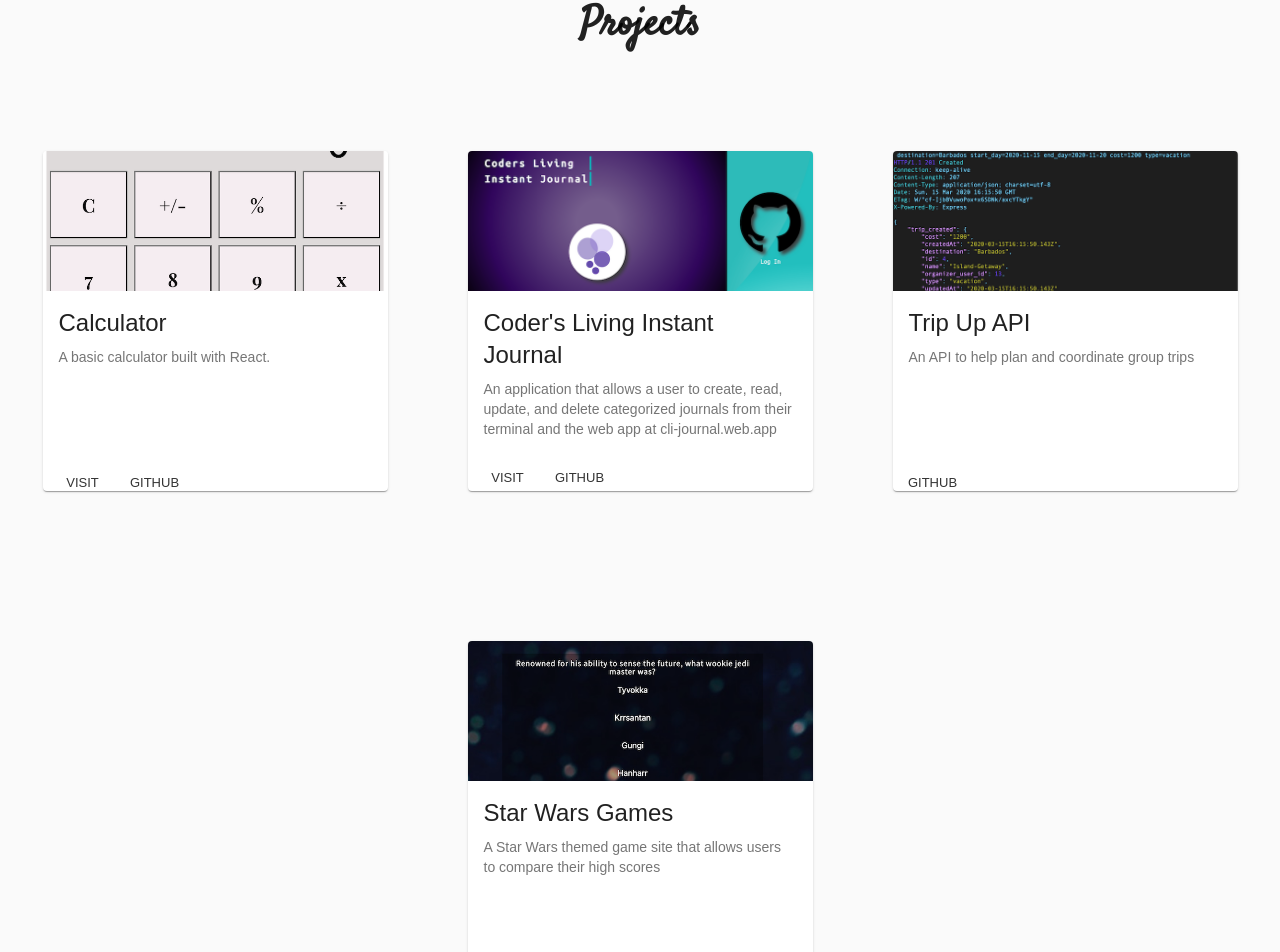
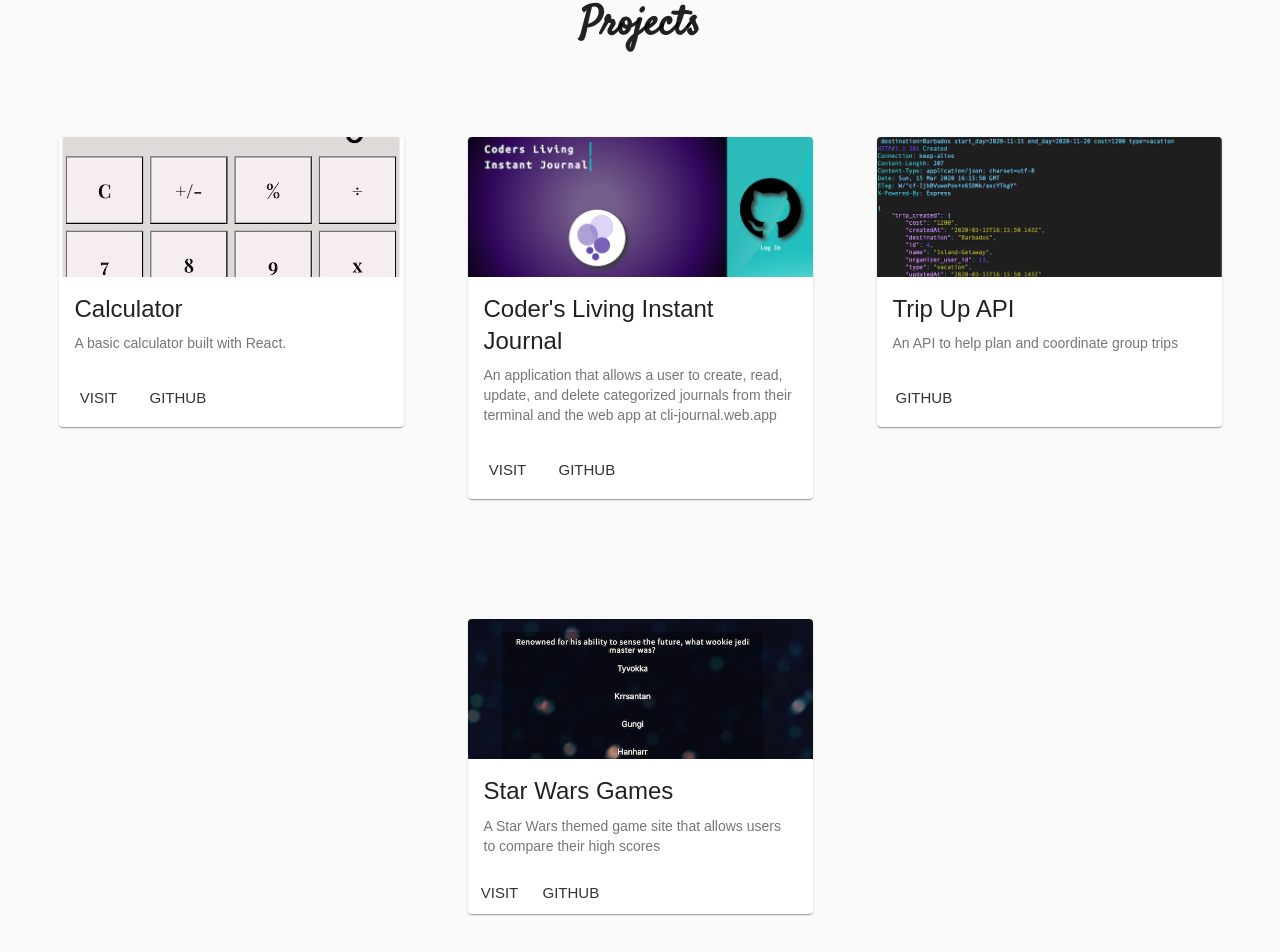
Before and after one commit to slakeyj/portfolio-react, a React (Create React App) app: page /projects in a window 1280 px wide. Shown: the part 80-1032 px from the top of the page. Built offline with nearby package versions, Linux system fonts and the light colour scheme; a web font is replaced by a local one.

Commit message:
cleaned up and replaced links with props

```diff
--- a/src/components/Projects/Projects.jsx
+++ b/src/components/Projects/Projects.jsx
@@ -1,184 +1,191 @@
 import React from 'react';
 import { makeStyles } from '@material-ui/core/styles';
-import { Card, CardActionArea, CardActions, CardContent, CardMedia, Button, Typography, Grid } from '@material-ui/core';
-import loginImage from './clij.png'
-import createTrip from './create-trip.png'
-import trivia from './trivia.png'
-import calculator from './calculator.png'
+import Card from '@material-ui/core/Card';
+import CardActionArea from '@material-ui/core/CardActionArea';
+import CardActions from '@material-ui/core/CardActions';
+import CardContent from '@material-ui/core/CardContent';
+import CardMedia from '@material-ui/core/CardMedia';
+import Button from '@material-ui/core/Button';
+import Typography from '@material-ui/core/Typography';
+import Grid from '@material-ui/core/Grid';
+import loginImage from './clij.png';
+import createTrip from './create-trip.png';
+import trivia from './trivia.png';
+import calculator from './calculator.png';
 
 const useStyles = makeStyles({
   root: {
     width: 345,
-    height: 340,
-    marginTop: '5em'
+    // height: 340,
+    marginTop: '4em',
   },
-  media: {
-    height: 140,
-  },
-  cardActionsStyles: {
-    height: '20%',
-    position: 'absolute'
-  }
 });
-
 
 const Projects = () => {
   const classes = useStyles();
 
   return (
     <>
-      <Grid container justify="center">
-        <Grid item >
+      <Grid container justify='center'>
+        <Grid item>
           <h1>Projects</h1>
         </Grid>
       </Grid>
-      <Grid container direction="row" spacing={10} justify="center">
-
+      <Grid container direction='row' spacing={8} justify='center'>
         {/* Calculator */}
-      <Grid item >
+        <Grid item>
           <Card className={classes.root}>
             <CardActionArea>
-            <a target="_blank" href="https://slakeyj.github.io/calculator/">
               <CardMedia
-                className={classes.media}
+                component='img'
+                alt='Calculator'
+                height='140'
                 image={calculator}
-                title="calculator"
+                title='calculator'
               />
-              </a>
               <CardContent>
-                <Typography gutterBottom variant="h5" component="h2">
+                <Typography gutterBottom variant='h5' component='h2'>
                   Calculator
                 </Typography>
-                <Typography variant="body2" color="textSecondary" component="p">
+                <Typography variant='body2' color='textSecondary' component='p'>
                   A basic calculator built with React.
-                  <br></br>
-                  <br></br>
                 </Typography>
               </CardContent>
             </CardActionArea>
 
-            <CardActions className={classes.cardActionsStyles}>
-            <a target="_blank" href="https://slakeyj.github.io/calculator/">
-                <Button size="small" color="primary">
+            <CardActions>
+              <Button
+                href='https://slakeyj.github.io/calculator/'
+                size='large'
+                color='primary'
+              >
                 Visit
               </Button>
-              </a>
-              <a target="_blank" href="https://github.com/slakeyj/calculator">
-                <Button size="small" color="primary">
+              <Button
+                href='https://github.com/slakeyj/calculator'
+                size='large'
+                color='primary'
+              >
                 Github
               </Button>
-              </a>
+              {/* </Grid> */}
             </CardActions>
-          </Card >
+          </Card>
         </Grid>
 
         {/* CLIJ */}
-        <Grid item >
+        <Grid item>
           <Card className={classes.root}>
             <CardActionArea>
-            <a target="_blank" href="https://cli-journal.web.app/">
               <CardMedia
-                className={classes.media}
+                component='img'
+                height='140'
+                alt='coders living instant journal'
                 image={loginImage}
-                title="CLIJ"
+                title='CLIJ'
               />
-              </a>
               <CardContent>
-                <Typography gutterBottom variant="h5" component="h2">
+                <Typography gutterBottom variant='h5' component='h2'>
                   Coder's Living Instant Journal
                 </Typography>
-                <Typography variant="body2" color="textSecondary" component="p">
-                  An application that allows a user to create, read, update, and delete categorized journals from their terminal and the web app at cli-journal.web.app
-
+                <Typography variant='body2' color='textSecondary' component='p'>
+                  An application that allows a user to create, read, update, and
+                  delete categorized journals from their terminal and the web
+                  app at cli-journal.web.app
                 </Typography>
               </CardContent>
             </CardActionArea>
             <CardActions>
-              <a target="_blank" href="https://cli-journal.web.app/">
-                <Button size="small" color="primary">
+              <Button
+                href='https://cli-journal.web.app/'
+                size='large'
+                color='primary'
+              >
                 Visit
               </Button>
-              </a>
-              <a target="_blank" href="https://github.com/Coders-Living-Instant-Work-Journal">
-                <Button size="small" color="primary">
+              <Button
+                href='https://github.com/Coders-Living-Instant-Work-Journal'
+                size='large'
+                color='primary'
+              >
                 Github
               </Button>
-              </a>
             </CardActions>
-          </Card >
+          </Card>
         </Grid>
 
         {/* Trip Up */}
-        <Grid item >
+        <Grid item>
           <Card className={classes.root}>
             <CardActionArea>
-            <a target="_blank" href="https://github.com/trip-up/trip-up">
               <CardMedia
-                className={classes.media}
+                alt='trip up'
+                component='img'
+                height='140'
                 image={createTrip}
-                title="trip up create trip"
+                title='trip up create trip'
               />
-              </a>
               <CardContent>
-                <Typography gutterBottom variant="h5" component="h2">
+                <Typography gutterBottom variant='h5' component='h2'>
                   Trip Up API
                 </Typography>
-                <Typography variant="body2" color="textSecondary" component="p">
+                <Typography variant='body2' color='textSecondary' component='p'>
                   An API to help plan and coordinate group trips
-                  <br></br>
-                  <br></br>
                 </Typography>
               </CardContent>
             </CardActionArea>
             <CardActions className={classes.cardActionsStyles}>
-              <a target="_blank" href="https://github.com/trip-up/trip-up">
-                <Button size="small" color="primary">
+              <Button
+                href='https://github.com/trip-up/trip-up'
+                size='large'
+                color='primary'
+              >
                 Github
               </Button>
-              </a>
             </CardActions>
-          </Card >
+          </Card>
         </Grid>
 
         {/* Star Wars Games */}
-        <Grid item >
+        <Grid item>
           <Card className={classes.root}>
             <CardActionArea>
-            <a target="_blank" href="http://star-wars-games.herokuapp.com/">
               <CardMedia
-                className={classes.media}
+                component='img'
+                alt='star wars trivia'
+                height='140'
                 image={trivia}
-                title="star wars trivia"
+                title='star wars trivia'
               />
-              </a>
               <CardContent>
-                <Typography gutterBottom variant="h5" component="h2">
+                <Typography gutterBottom variant='h5' component='h2'>
                   Star Wars Games
                 </Typography>
-                <Typography variant="body2" color="textSecondary" component="p">
-                  A Star Wars themed game site that allows users to compare their high scores
+                <Typography variant='body2' color='textSecondary' component='p'>
+                  A Star Wars themed game site that allows users to compare
+                  their high scores
                 </Typography>
               </CardContent>
             </CardActionArea>
-            <CardActions className={classes.cardActionsStyles}>
-              <a target="_blank" href="http://star-wars-games.herokuapp.com/">
-                <Button size="small" color="primary">
+            <Button
+              href='http://star-wars-games.herokuapp.com/'
+              size='large'
+              color='primary'
+            >
               Visit
             </Button>
-              </a>
-              <a target="_blank" href="https://github.com/CF-Jass/project-week">
-                <Button size="small" color="primary">
+            <Button
+              href='https://github.com/CF-Jass/project-week'
+              size='large'
+              color='primary'
+            >
               Github
             </Button>
-              </a>
-            </CardActions>
-          </Card >
+          </Card>
         </Grid>
       </Grid>
     </>
-
-  )
-}
-
+  );
+};
 
 export default Projects;
--- a/src/theme.js
+++ b/src/theme.js
@@ -9,6 +9,11 @@ const theme = createMuiTheme({
   typography: {
     fontFamily: 'Arial',
   },
+  props: {
+    MuiButtonBase: {
+      disableRipple: true,
+    },
+  },
 });
 
 export default theme;
```
Also changed, not shown: src/components/NavBar/NavBar.jsx (+0 -28 lines). Lines whose indentation alone changed are shown as unchanged.
